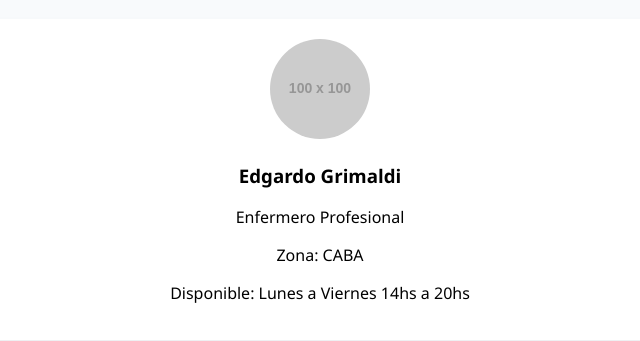
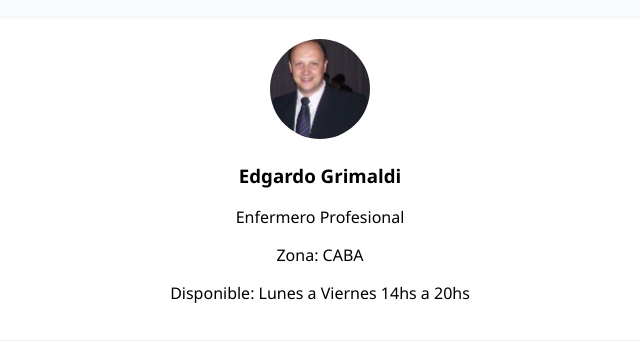
Before and after one commit to SteffiGrim/curanarperfilprofesional, a plain HTML site: page index.html in a window 1280 px wide. Shown: the part 87-428 px from the top of the page, without its empty margins (320-960 px from the left). Drawn offline with Linux system fonts and the light colour scheme; placeholder pictures from the web are drawn by us.

Commit message:
Update imagen index.html

```diff
--- a/index.html
+++ b/index.html
@@ -59,7 +59,7 @@
 <div class="grid">
 
   <div class="card">
-      <img src="https://via.placeholder.com/100">
+      <img src="img/grimaldiedgardo.JPG">
       <h3>Edgardo Grimaldi</h3>
       <p>Enfermero Profesional</p>
       <p>Zona: CABA</p>
```
